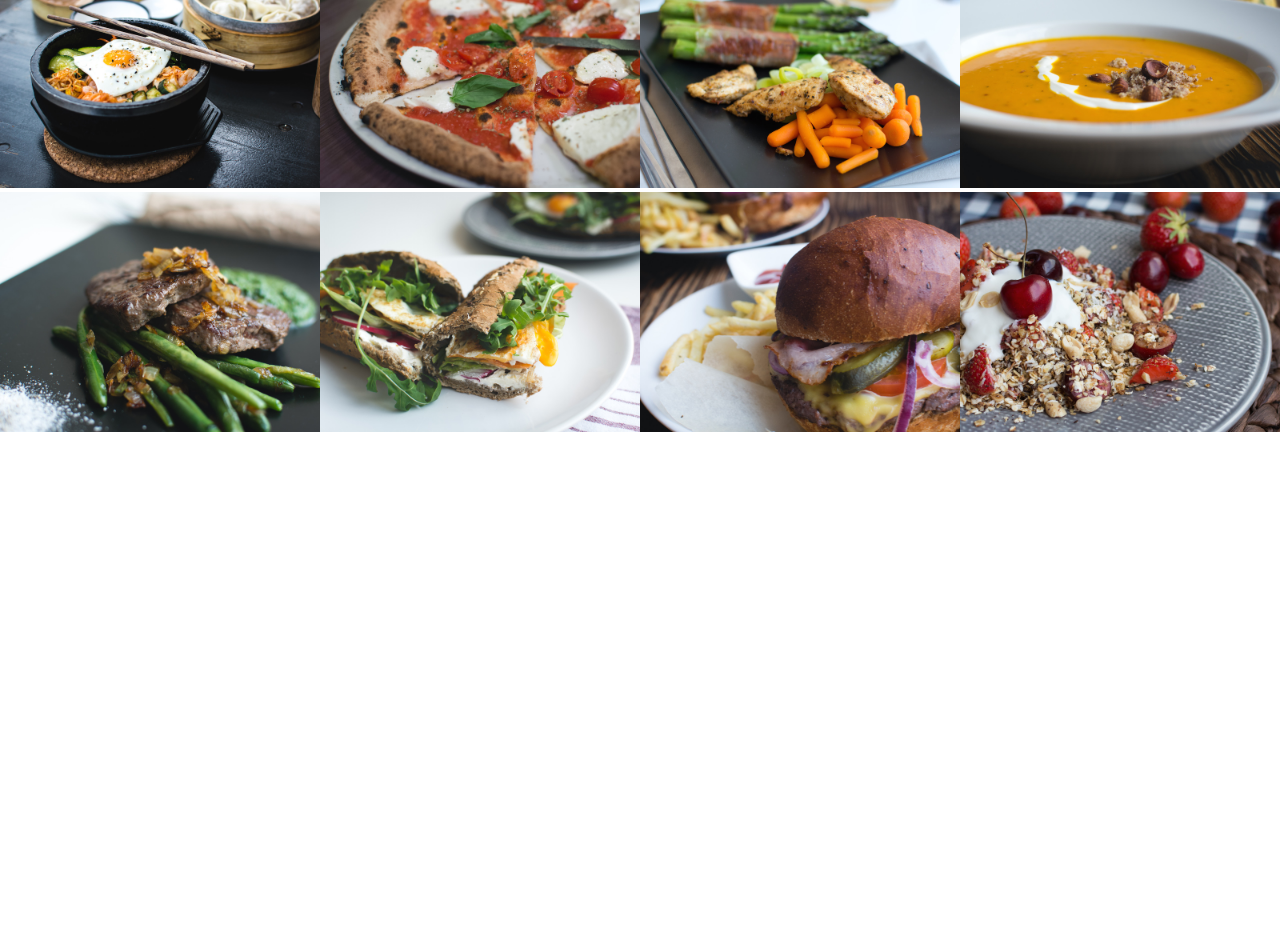
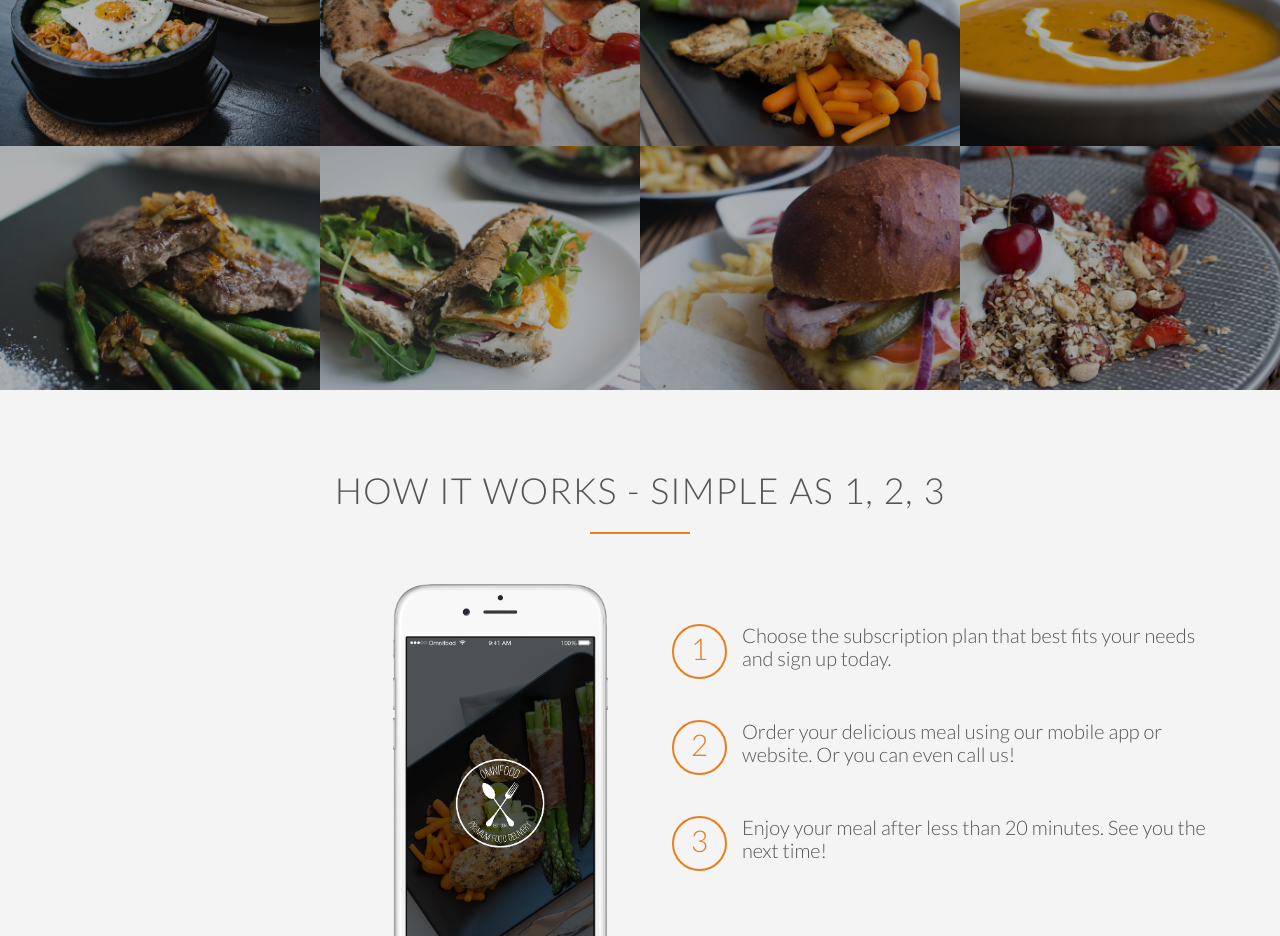
Before and after one commit to iddimsangi/omnifood, a plain HTML site: page index.html in a window 1280 px wide. Shown: the part 1530-2466 px from the top of the page. Before the commit the page ends 1966 px from the top, so only its background shows below. Drawn offline with Linux system fonts and the light colour scheme; files whose address does not match are found by name.

Commit message:
modify steps section with css

```diff
--- a/index.html
+++ b/index.html
@@ -37,29 +37,29 @@
             </div>
             <div class="row">
                 <div class="col span-1-of-4 box">
-                    <i class="ion-ios-infinite-outline"></i>
+                    <i class="ion-ios-infinite-outline icon-big"></i>
                     <h3>Up to 365 days/year</h3>
                     <p>Never cook again! We really mean that. Our subscription plans include up to 365 days/year coverage. You can also choose to order more flexibly if that's your style.</p>
                 </div>
                 <div class="col span-1-of-4 box">
-                    <i class="ion-ios-stopwatch-outline"></i>
+                    <i class="ion-ios-stopwatch-outline icon-big"></i>
                     <h3>Ready in 20 minutes</h3>
                     <p>You're only twenty minutes away from your delicious and super healthy meals delivered right to your home. We work with the best chefs in each town to ensure that you're 100% happy.</p>
                 </div>
                 <div class="col span-1-of-4 box">
-                    <i class="ion-ios-nutrition-outline"></i>
+                    <i class="ion-ios-nutrition-outline icon-big"></i>
                     <h3>100% organic</h3>
                     <p>All our vegetables are fresh, organic and local. Animals are raised without added hormones or antibiotics. Good for your health, the environment, and it also tastes better!</p>
                 </div>
                 <div class="col span-1-of-4 box">
-                    <i class="ion-ios-cart-outline"></i>
+                    <i class="ion-ios-cart-outline icon-big"></i>
                     <h3>Order anything</h3>
                     <p>We don't limit your creativity, which means you can order whatever you feel like. You can also choose from our menu containing over 100 delicious meals. It's up to you!</p>
                 </div>
             </div>
         </section>
         <section class="section-meal">
-            <ul class="meal-showcase">
+            <ul class="meal-showcase clearfix">
                 <li>
                     <figure class="meal-photo">
                         <img src="resources/img/1.jpg" alt="food1">
@@ -81,7 +81,7 @@
                     </figure>
                 </li>
             </ul>
-             <ul class="meal-showcase">
+             <ul class="meal-showcase clearfix">
                 <li>
                     <figure class="meal-photo">
                         <img src="resources/img/5.jpg" alt="food5">
@@ -104,6 +104,33 @@
                 </li>
             </ul>
         </section>
+		<section class="section-steps">
+			<div class="row">
+				<h2>How it works - Simple as 1, 2, 3</h2>
+			</div>
+			<div class="row">
+				<div class="col span-1-of-2 step-box">
+					<img src="resources/img/app-iPhone.png" alt="iphone-app" class="iphone-screen">
+				</div>
+				<div class="col span-1-of-2 step-box">
+					<div class="works-step">
+						<div>1</div>
+						<p> Choose the subscription plan that best fits your needs and sign up today.</p>
+					</div>
+					<div class="works-step">
+						<div>2</div>
+						<p> Order your delicious meal using our mobile app or website. Or you can even call us!</p>
+					</div>
+					<div class="works-step">
+						<div>3</div>
+						<p>Enjoy your meal after less than 20 minutes. See you the next time!</p>
+					</div>
+					<a href="#" class="app-store"><img src="resources/img/download-app-android.png"> </a>
+			        <a href="#" class="app-store"><img src="resources/img/download-app.svg"> </a>
+				</div>
+			</div>
+
+		</section>
     </body>
 </html>
 
@@ -114,13 +141,4 @@
 
 
 
-
-
-
-
-
-
-
-
-
 -->
--- a/resources/css/style.css
+++ b/resources/css/style.css
@@ -14,7 +14,14 @@ html{
     font-size: 20px;
     text-rendering: optimizeLegibility;
 }
-
+.clearfix{zoom:1}
+.clearfix:after{
+	content: '.';
+	display: block;
+	clear: both;
+	height: 0;
+	visibility: hidden;
+}
 /*------------------------------------------------*/
 /*-------------REUSABLE COMPONENTS-----------------------*/
 /*------------------------------------------------*/
@@ -39,6 +46,7 @@ header{
     background-image:linear-gradient(rgba(0, 0, 0, 0.7),rgba(0, 0, 0, 0.7)),url(img/hero.jpg);
     background-size: cover;
     background-position: center;
+	background-attachment: fixed;
     height: 100vh;
 }
 .hero-text-box{
@@ -98,7 +106,7 @@ h3{
     text-decoration: none;
     border-radius: 200px;
     margin-right: 20px;
-    transition: background-color:0.2s, border:0.2s;
+    transition: background-color 0.2s, border 0.2s;
 }
 
 .btn-full:link,
@@ -150,7 +158,7 @@ h3{
     font-size: 90%;
     padding-bottom: 5px;
     border-bottom: 2px solid transparent;
-    transition:border-bottom:0.2s;
+    transition:border-bottom 0.2s;
 
 }
 .min-nav li a:hover,
@@ -166,18 +174,104 @@ h3{
 .meal-showcase {
     list-style: none;
     width: 100%;
+
 }
 .meal-showcase li{
     display: block;
     float: left;
     width: 25%;
+	background-color: #000;
 }
 
 .meal-photo {
     width: 100%;
     margin: 0;
+    overflow: hidden;
+	opacity: 0.7;
+
 }
 .meal-photo img{
     width: 100%;
     height: auto;
+    transform: scale(1.15);
+    transition: transform 0.2s;
 }
+.meal-photo img:hover{
+    transform: scale(1.03);
+}
+.section-meal {
+    padding: 0;
+}
+
+.icon-big {
+    font-size: 50px;
+    color:#e67e22;
+}
+
+
+/*
+.step-box:{
+	margin-top: 30px;
+}
+.step-box:first-child{
+	text-align: right;
+	margin-right: 3%;
+}
+.step-box:last-child{
+	padding-left: 3%;
+}
+.step-box:last-child{
+	margin-left: 3%;
+}
+
+.iphone-screen {
+	width: 40%;
+}
+*/
+
+.step-box {
+
+}
+.step-box:first-child{
+	text-align: right;
+	padding-right: 2%;
+	margin-top: 30px;
+}
+.step-box:last-child{
+	padding-left: 2%;
+	margin-top:70px;
+}
+
+.iphone-screen {
+	width: 40%;
+}
+
+.section-steps {
+	background-color: #f4f4f4;
+}
+
+.works-step {
+	margin-bottom: 50px;
+}
+.works-step:last-of-type{
+	margin-bottom: 80px;
+}
+.works-step div{
+	color:#e67e22;
+	border: 2px solid #e67e22;
+	display: inline-block;
+	height: 55px;
+	width: 55px;
+	border-radius: 50%;
+	text-align: center;
+	padding: 5px;
+	float: left;
+	font-size: 150%;
+	margin-right: 15px;
+}
+
+.app-store img {
+	height: 50px;
+	width: auto;
+	margin-right: 30px;
+}
```
